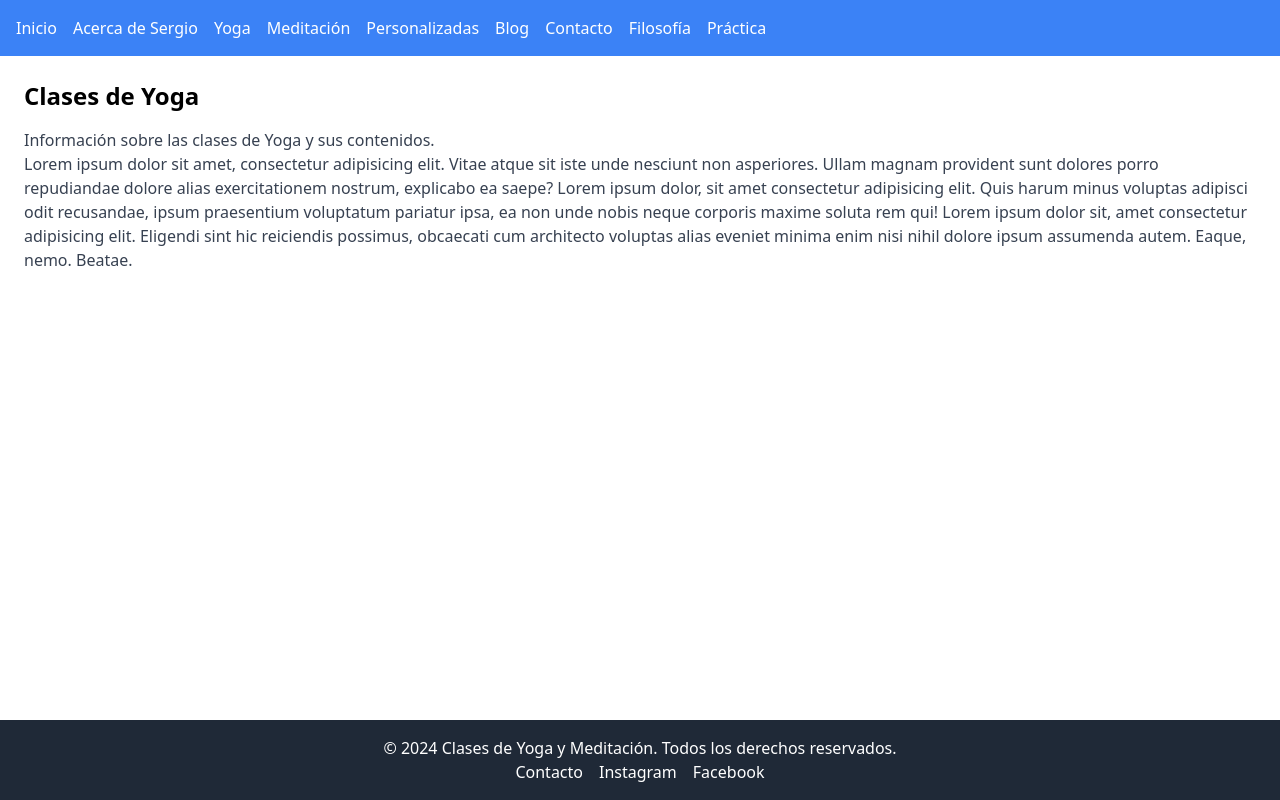
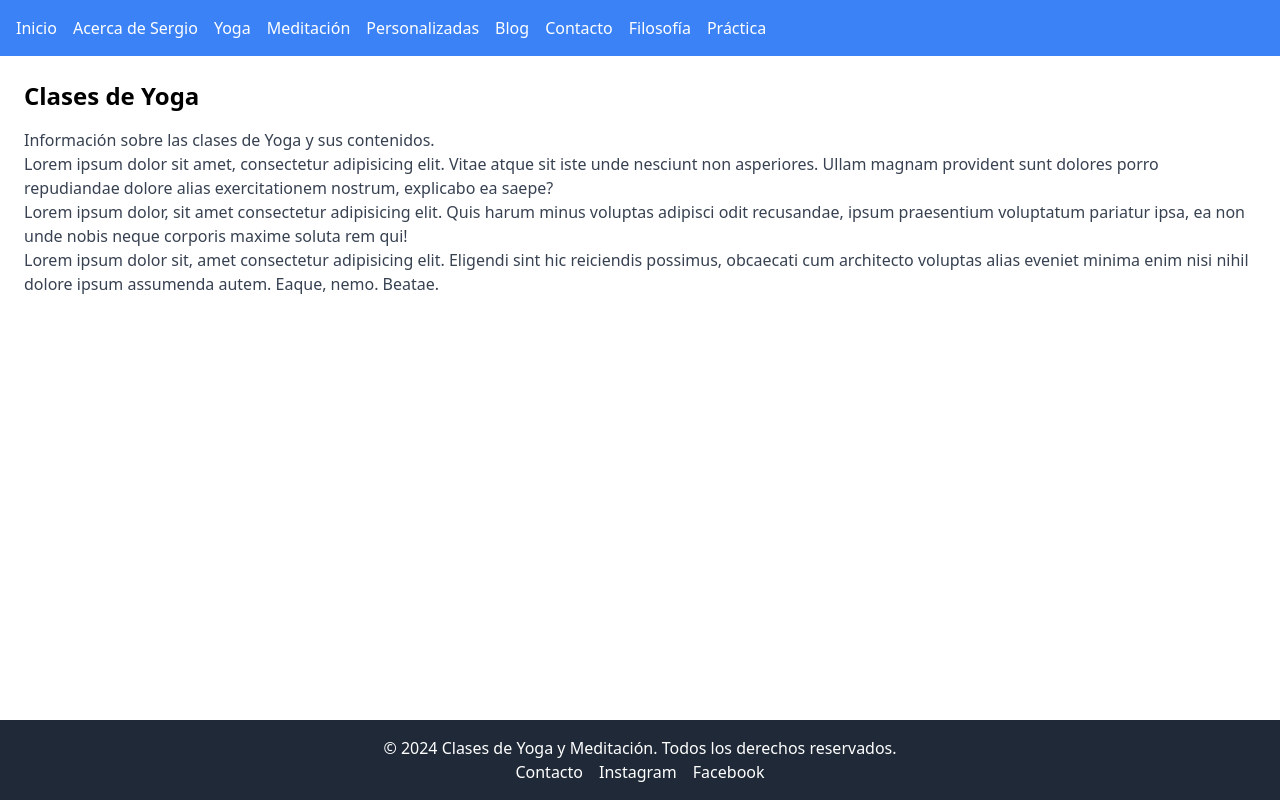
Before and after one commit to CesarDanielSaavedra/ser-unidad, a React (Vite) app: page /yoga-classes in a window 1280 px wide. Built offline with nearby package versions, Linux system fonts and the light colour scheme.

Commit message:
YogaClasses views have been modified to use the dictionary and display information dynamically

```diff
--- a/src/dictionaries/es.json
+++ b/src/dictionaries/es.json
@@ -43,6 +43,13 @@
                 "Información sobre Sergio y su trayectoria como instructor de yoga.",
                 "Lorem ipsum dolor sit amet, consectetur adipisicing elit. Vitae atque sit iste unde nesciunt non asperiores. Ullam magnam provident sunt dolores porro repudiandae dolore alias exercitationem nostrum, explicabo ea saepe?\nLorem ipsum dolor sit, amet consectetur adipisicing elit. Ullam blanditiis natus reprehenderit minima amet, at molestiae temporibus eius suscipit exercitationem earum ducimus enim eum sunt voluptates explicabo neque animi sed."
             ]
+        },
+        "yoga-classes": {
+            "welcomeTitle": "Clases de Yoga",
+            "paragraphs": [
+                "Información sobre las clases de Yoga y sus contenidos.",
+                "Lorem ipsum dolor sit amet, consectetur adipisicing elit. Vitae atque sit iste unde nesciunt non asperiores. Ullam magnam provident sunt dolores porro repudiandae dolore alias exercitationem nostrum, explicabo ea saepe?\nLorem ipsum dolor, sit amet consectetur adipisicing elit. Quis harum minus voluptas adipisci odit recusandae, ipsum praesentium voluptatum pariatur ipsa, ea non unde nobis neque corporis maxime soluta rem qui!\nLorem ipsum dolor sit, amet consectetur adipisicing elit. Eligendi sint hic reiciendis possimus, obcaecati cum architecto voluptas alias eveniet minima enim nisi nihil dolore ipsum assumenda autem. Eaque, nemo. Beatae."
+            ]
         }
     }
 }
--- a/src/pages/YogaClasses.tsx
+++ b/src/pages/YogaClasses.tsx
@@ -1,19 +1,20 @@
-//import React from 'react';
+import { useDictionary } from '../hooks/useDictionary';
 
 const YogaClasses = () => {
+  const { pages } = useDictionary();
+
     return (
-      <section>
-        <h1 className="text-2xl font-bold mb-4">Clases de Yoga</h1>
-        <p className="text-gray-700">
-          Información sobre las clases de Yoga y sus contenidos.
-        </p>
-        <p className="text-gray-700">
-          Lorem ipsum dolor sit amet, consectetur adipisicing elit. Vitae atque sit iste unde nesciunt non asperiores. Ullam magnam provident sunt dolores porro repudiandae dolore alias exercitationem nostrum, explicabo ea saepe?
-          Lorem ipsum dolor, sit amet consectetur adipisicing elit. Quis harum minus voluptas adipisci odit recusandae, ipsum praesentium voluptatum pariatur ipsa, ea non unde nobis neque corporis maxime soluta rem qui!
-          Lorem ipsum dolor sit, amet consectetur adipisicing elit. Eligendi sint hic reiciendis possimus, obcaecati cum architecto voluptas alias eveniet minima enim nisi nihil dolore ipsum assumenda autem. Eaque, nemo. Beatae.
-        </p>
-      </section>
-    );
-  };
+      <>
+        <h1 className="text-2xl font-bold mb-4">{pages['yoga-classes'].welcomeTitle}</h1>
+        {pages['yoga-classes'].paragraphs.map((paragraph, index) => (
+          <p key={index} className="text-gray-700">
+            {paragraph.split("\n").map((line, index) => (
+              <span key={index}>{line}<br /></span>
+            ))}
+          </p>
+        ))}
+      </>
+      );
+};
 
-  export default YogaClasses;
+export default YogaClasses;
```
